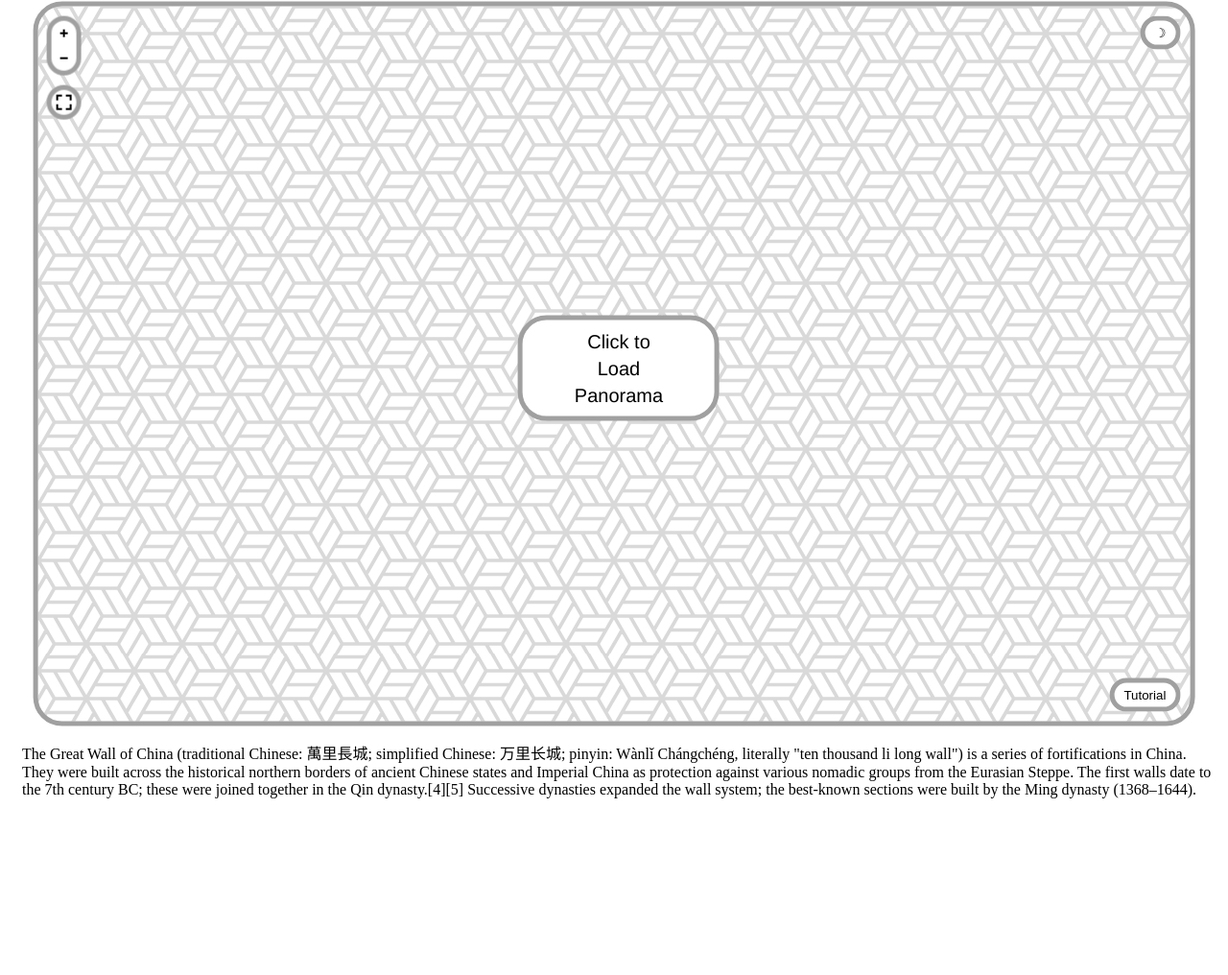
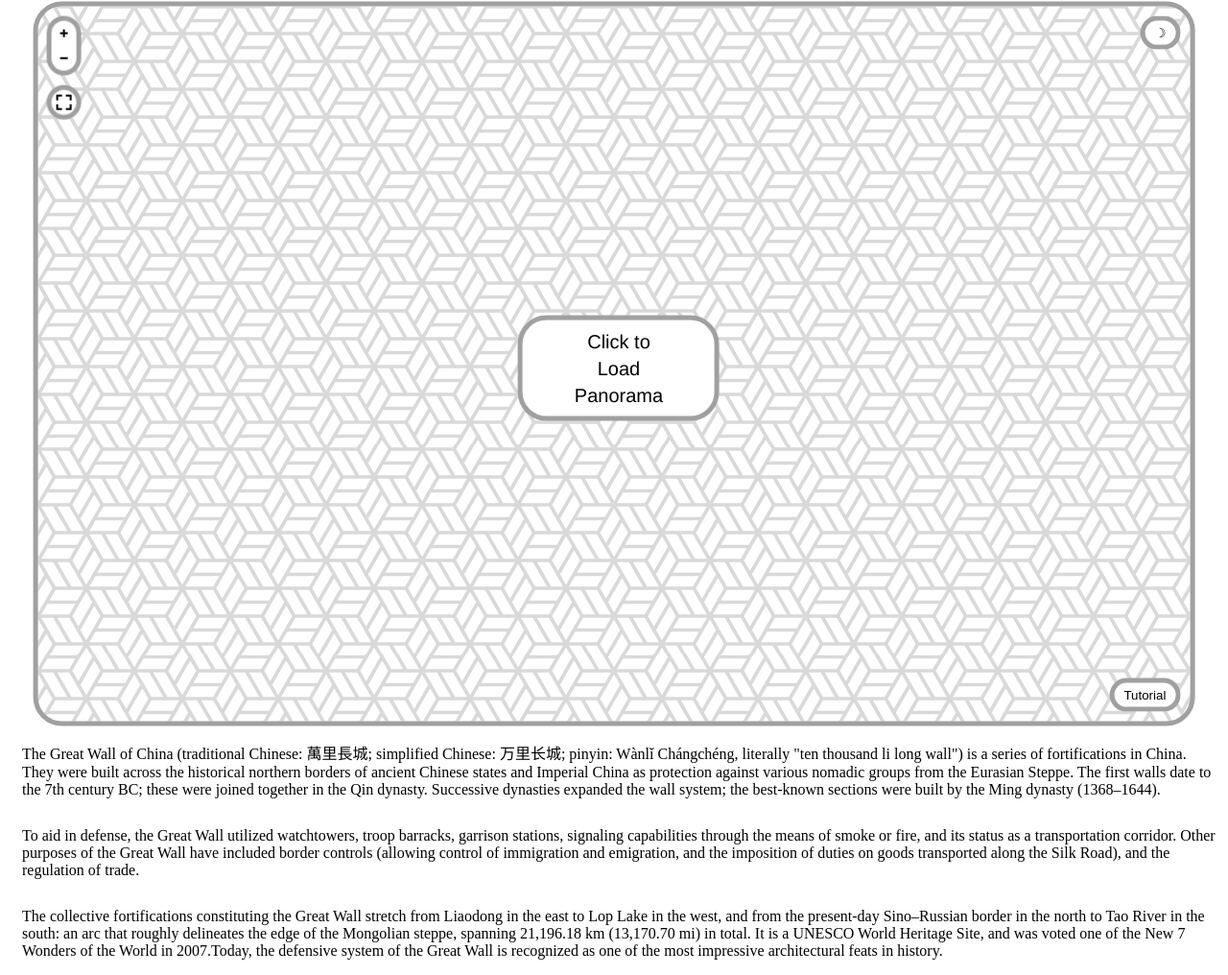
Before and after one commit to AlexBurns2/ComputingVirtualTour, a website: page index.html in a window 1280 px wide. Shown: the part 76-1092 px from the top of the page at 96% size. Before the commit the page ends 924 px from the top, so only its background shows below. Drawn offline with Linux system fonts and the light colour scheme.

Commit message:
more text

```diff
--- a/index.html
+++ b/index.html
@@ -37,7 +37,14 @@
     <button id="tutorial-button" class="tutorial-button">Tutorial</button>
 </div>
 
-<p id="wikipedia-text">The Great Wall of China (traditional Chinese: 萬里長城; simplified Chinese: 万里长城; pinyin: Wànlǐ Chángchéng, literally "ten thousand li long wall") is a series of fortifications in China. They were built across the historical northern borders of ancient Chinese states and Imperial China as protection against various nomadic groups from the Eurasian Steppe. The first walls date to the 7th century BC; these were joined together in the Qin dynasty.[4][5] Successive dynasties expanded the wall system; the best-known sections were built by the Ming dynasty (1368–1644).
+<p id="wikipedia-text">The Great Wall of China (traditional Chinese: 萬里長城; simplified Chinese: 万里长城; pinyin: Wànlǐ Chángchéng, literally "ten thousand li long wall") is a series of fortifications in China. They were built across the historical northern borders of ancient Chinese states and Imperial China as protection against various nomadic groups from the Eurasian Steppe. The first walls date to the 7th century BC; these were joined together in the Qin dynasty. Successive dynasties expanded the wall system; the best-known sections were built by the Ming dynasty (1368–1644).
+
+</p>
+<p id="wikipedia-text">To aid in defense, the Great Wall utilized watchtowers, troop barracks, garrison stations, signaling capabilities through the means of smoke or fire, and its status as a transportation corridor. Other purposes of the Great Wall have included border controls (allowing control of immigration and emigration, and the imposition of duties on goods transported along the Silk Road), and the regulation of trade.
+
+</p>
+<p id="wikipedia-text">
+    The collective fortifications constituting the Great Wall stretch from Liaodong in the east to Lop Lake in the west, and from the present-day Sino–Russian border in the north to Tao River in the south: an arc that roughly delineates the edge of the Mongolian steppe, spanning 21,196.18 km (13,170.70 mi) in total. It is a UNESCO World Heritage Site, and was voted one of the New 7 Wonders of the World in 2007.Today, the defensive system of the Great Wall is recognized as one of the most impressive architectural feats in history.
 
 </p>
 
--- a/pannellum.css
+++ b/pannellum.css
@@ -22,6 +22,7 @@ html, body {
   font-family: "Poppins", sans-serif;
   font-weight: 700;
   font-style: normal;
+
 
 }
 
--- a/pannellumdark.css
+++ b/pannellumdark.css
@@ -102,6 +102,7 @@ html, body {
   font-weight: 700;
   font-style: normal;
   color:var(--fontcolorlight);
+
 
 }
 
```
